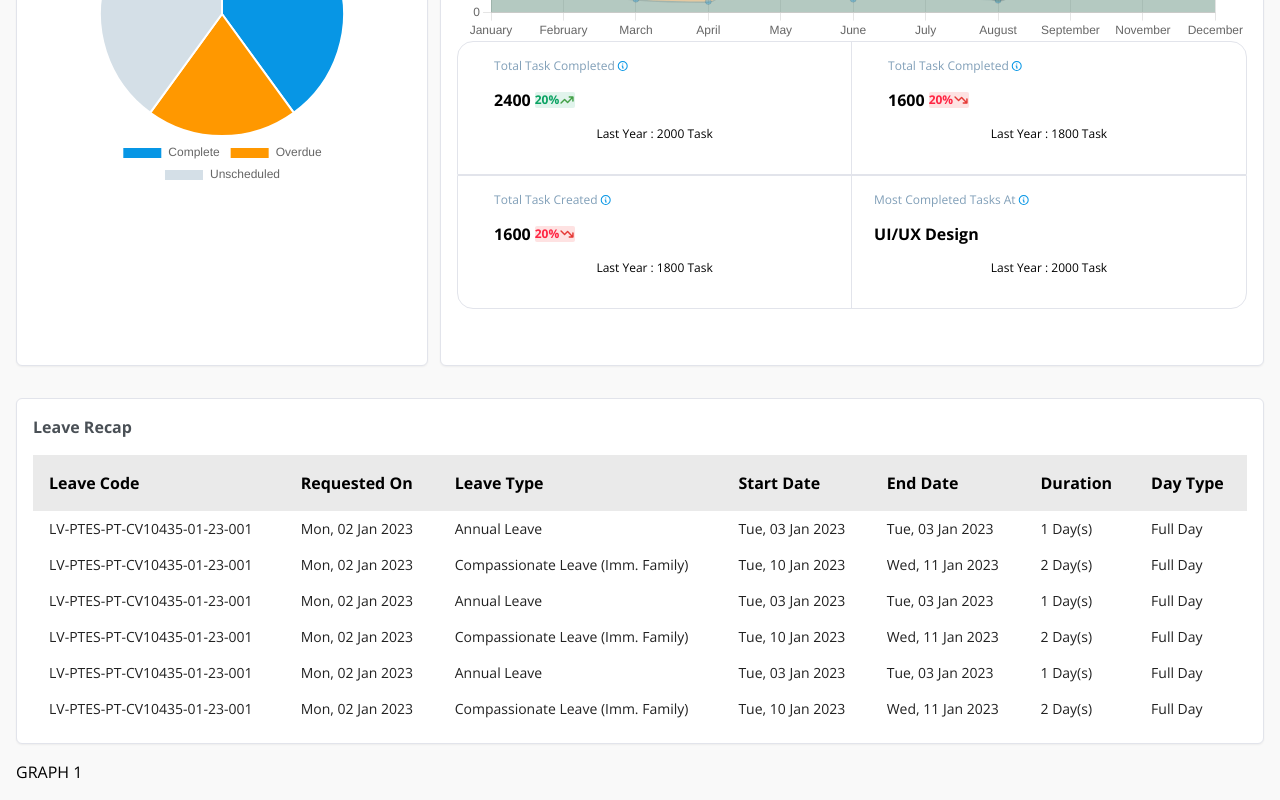
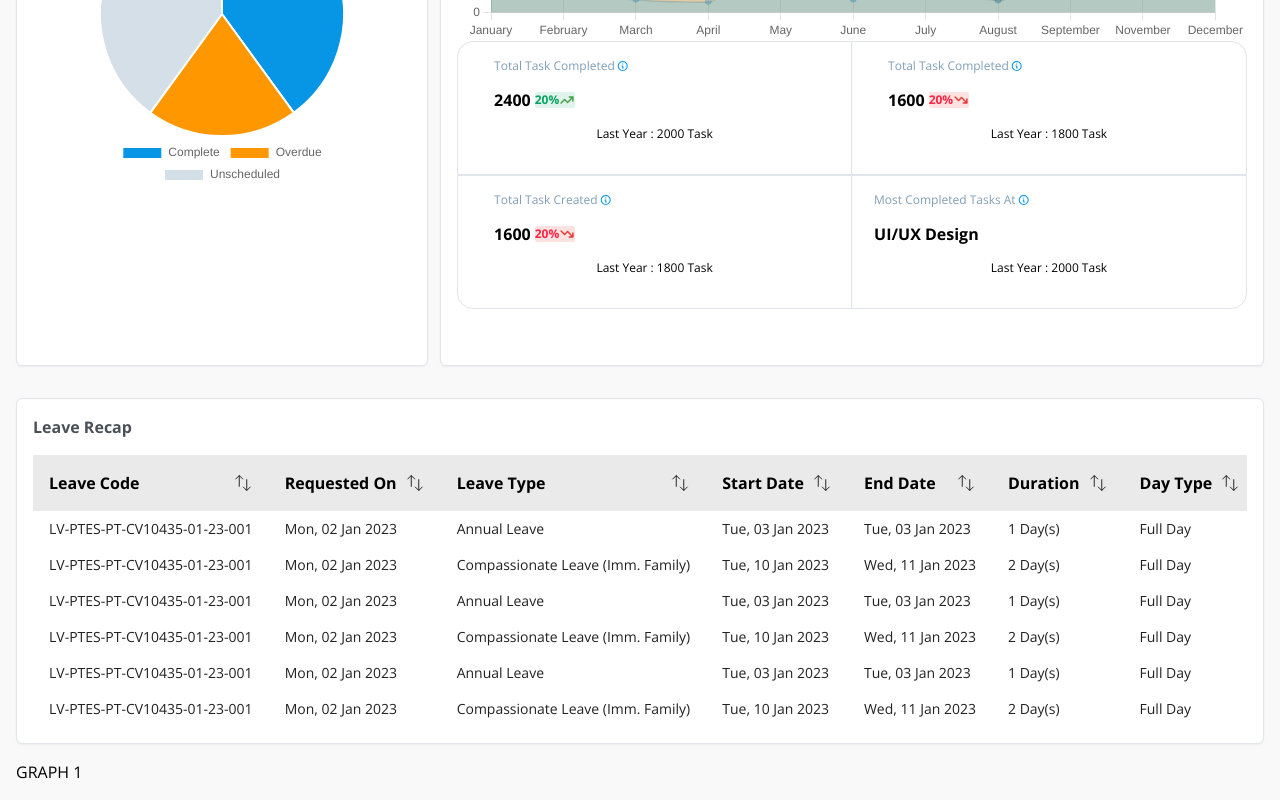
Before and after one commit to ariobintangn/elabram-test, a Vue app in the folder elabram-test/: page /employee-stats in a window 1280 px wide. Shown: the part 875-1675 px from the top of the page. Built offline with nearby package versions, Linux system fonts and the light colour scheme.

Commit message:
feat: add header sort in table

```diff
--- a/elabram-test/src/components/EmployeeStatsLeaveRecap.vue
+++ b/elabram-test/src/components/EmployeeStatsLeaveRecap.vue
@@ -66,7 +66,22 @@ export default {
                     "Duration": '2 Day(s)',
                     "Day Type": 'Full Day',
                 }
-            ]
+            ],
+            type: 'increment'
+        }
+    },
+    methods: {
+        sortTable(header = 'Leave Code') {
+            this.tableData = this.tableData.sort((a, b) => {
+                if (a[header] < b[header]) {
+                    return this.type === 'increment' ? -1 : 1
+                } else if (a[header] > b[header]) {
+                    return this.type === 'increment' ? 1 : -1
+                } else {
+                    return 0
+                }
+            })
+            this.type = this.type === 'increment' ? 'decrement' : 'increment'
         }
     }
 }
@@ -85,7 +100,23 @@ export default {
                         :key="index"
                         class="p-4"
                     >
-                    {{ header }}
+                        <div class="flex gap-2 items-center justify-between">
+                            {{ header }}
+                            <svg
+                                xmlns="http://www.w3.org/2000/svg"
+                                fill="none" viewBox="0 0 24 24"
+                                strokeWidth={1.5}
+                                stroke="currentColor"
+                                class="h-5 w-5 cursor-pointer"
+                                @click="sortTable(header)"
+                            >
+                                <path
+                                    strokeLinecap="round"
+                                    strokeLinejoin="round"
+                                    d="M3 7.5L7.5 3m0 0L12 7.5M7.5 3v13.5m13.5 0L16.5 21m0 0L12 16.5m4.5 4.5V7.5"
+                                />
+                            </svg>
+                        </div>
                     </th>
                 </tr>
                 <tr
```
